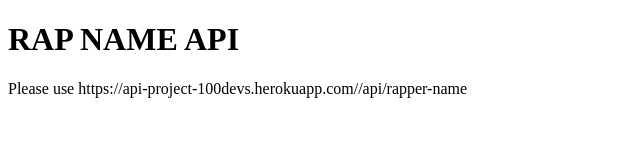
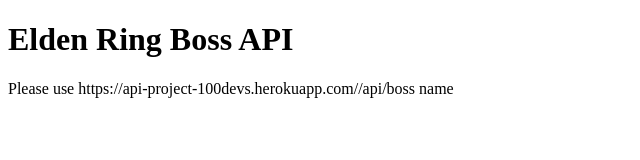
Before and after one commit to nicksomething23/Elden-Ring-Boss-API, a website: page index.html in a window 1280 px wide. Shown: the whole page, without its empty margins (0-640 px from the left). Drawn offline with Linux system fonts and the light colour scheme.

Commit message:
update html

```diff
--- a/index.html
+++ b/index.html
@@ -7,7 +7,7 @@
     <title>Document</title>
 </head>
 <body>
-    <h1> RAP NAME API</h1>
-    <p> Please use https://api-project-100devs.herokuapp.com//api/rapper-name</p>
+    <h1> Elden Ring Boss API</h1>
+    <p> Please use https://api-project-100devs.herokuapp.com//api/boss name</p>
 </body>
 </html>
```
